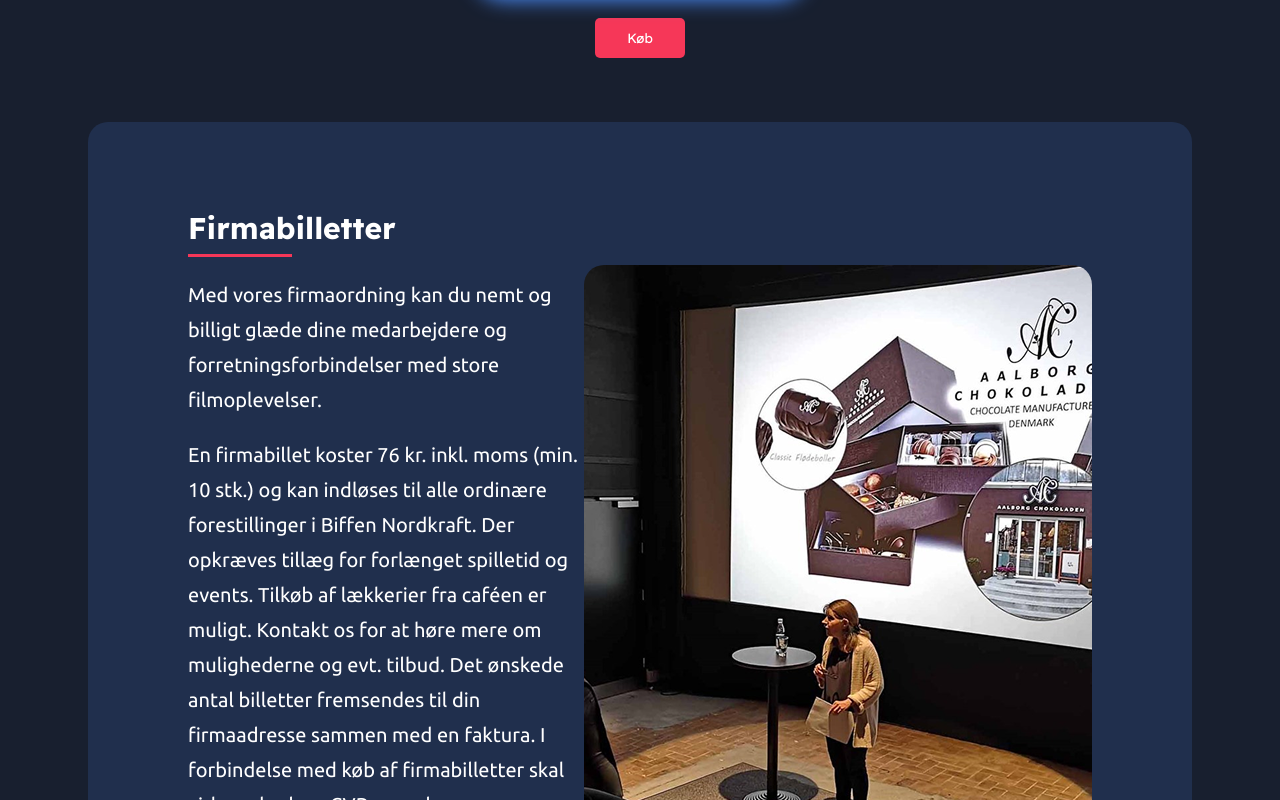
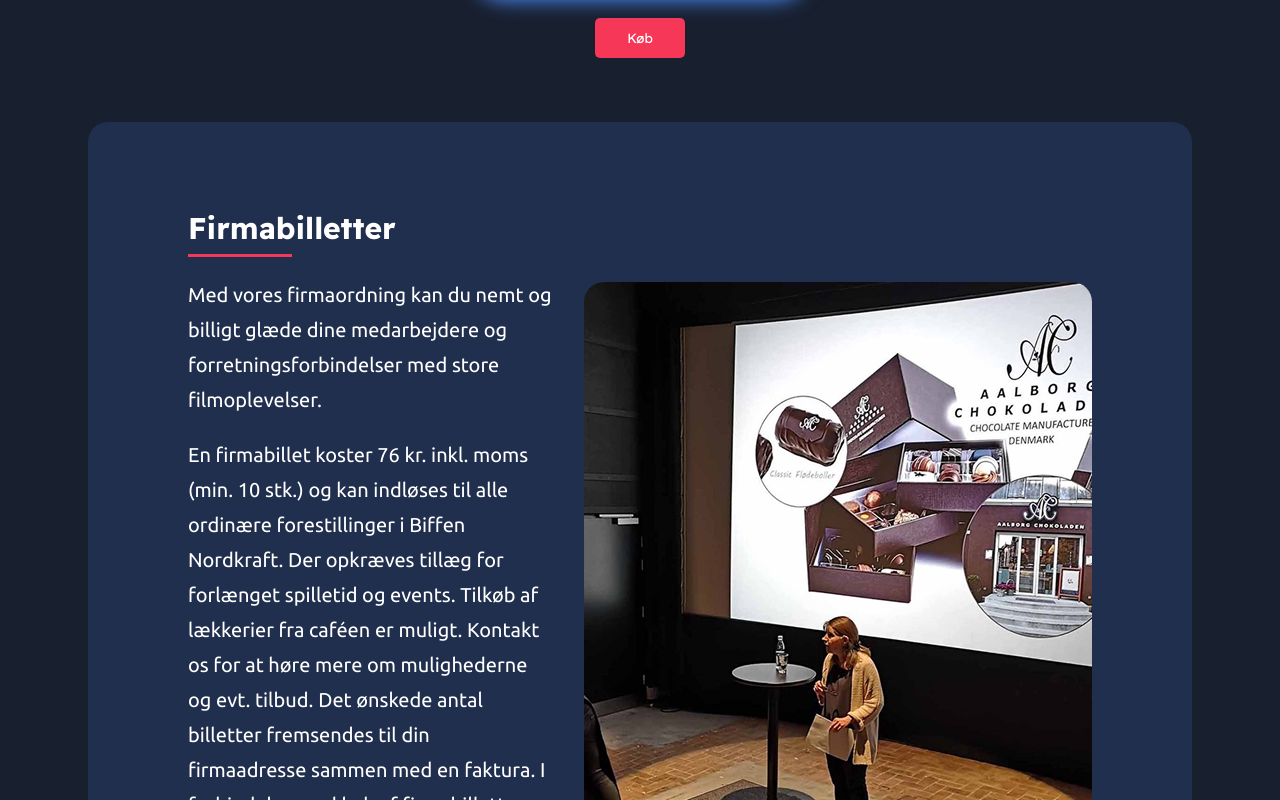
Before and after one commit to rasmussoender/MMD4-Biffen, a Nuxt app: page /gavekort-og-ovrige-billetter in a window 1280 px wide. Shown: the part 1300-2100 px from the top of the page. Built offline with nearby package versions, Linux system fonts and the light colour scheme.

Commit message:
gavekort responsiv mobil, tablet og pc

```diff
--- a/pages/gavekort-og-ovrige-billetter.vue
+++ b/pages/gavekort-og-ovrige-billetter.vue
@@ -206,8 +206,11 @@ main{
   font-size: 14px;
 
 }
+.introEvents img{
+  width: 100%;
+}
 
-@media (min-width: 768px) and (max-width:1024px){
+@media (min-width: 768px) and (max-width:1275px){
   .udvalg{
      grid-template-columns: repeat(2,1fr);
   }
@@ -215,10 +218,14 @@ main{
 
 
 
-@media (min-width: 1024px){
+
+@media (min-width: 1275px){
    main{
     padding: 0 var(--space-container);
     box-sizing: border-box;
+  }
+  .introEvents img{
+    width: auto;
   }
   .udvalg{
     grid-template-columns: repeat(3,1fr);
@@ -242,9 +249,9 @@ main{
     grid-template-columns: repeat(2,1fr);
     align-items: center;
     padding: 40px 100px;
+    gap: 2rem;
   }
   .introEvents .introWrapper{
-    grid-template-columns: 1;
     grid-row: 1;
     justify-self: end;
   }
```
